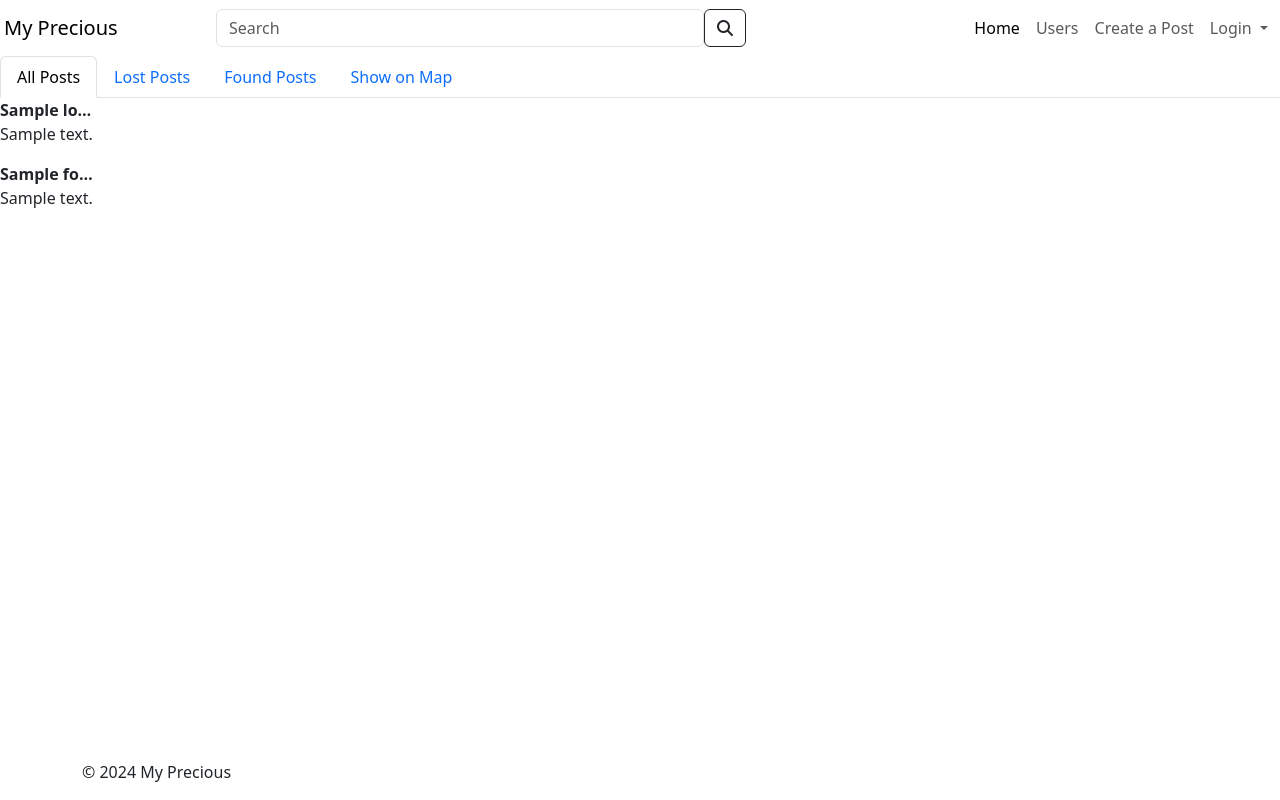
After one commit to Tomosius/My_Precious, a Django app: page /posts/view_all_posts/ in a window 1280 px wide. The commit adds this page. Run offline with Django 5.2, Linux system fonts and the light colour scheme; tables that the repository leaves empty hold one stand-in row (values such as "Sample post"); some libraries are stand-ins or nearby versions.

Commit message:
post detailed view created

```diff
--- a/posts/models.py
+++ b/posts/models.py
@@ -58,21 +58,21 @@ class Post(models.Model):
 
     def get_dynamic_url(self):
         if isinstance(self, LostPost):
-            return reverse('lostpost_detail', kwargs={'slug': self.slug})
+            return reverse('lost_post_details', kwargs={'slug': self.slug})
         elif isinstance(self, FoundPost):
-            return reverse('foundpost_detail', kwargs={'slug': self.slug})
+            return reverse('found_post_details', kwargs={'slug': self.slug})
         else:
             return "#"  # Fallback URL, in case it's neither
 
 
 class LostPost(Post):
     def get_absolute_url(self):
-        return reverse('posts:lostpost_detail', kwargs={'slug': self.slug})
+        return reverse('posts:lost_post_details', kwargs={'slug': self.slug})
 
 
 class FoundPost(Post):
     def get_absolute_url(self):
-        return reverse('posts:foundpost_detail', kwargs={'slug': self.slug})
+        return reverse('posts:found_post_details', kwargs={'slug': self.slug})
 
 
 class LostPhoto(models.Model):
--- /dev/null
+++ b/posts/templates/view_all_posts.html
@@ -0,0 +1,85 @@
+{% extends 'base_template.html' %}
+
+{% block content %}
+
+<!-- Nav tabs -->
+<ul class="nav nav-tabs">
+    <li class="nav-item">
+        <a class="nav-link active" data-bs-toggle="tab" href="#all-posts">All Posts</a>
+    </li>
+    <li class="nav-item">
+        <a class="nav-link" data-bs-toggle="tab" href="#lost-posts">Lost Posts</a>
+    </li>
+    <li class="nav-item">
+        <a class="nav-link" data-bs-toggle="tab" href="#found-posts">Found Posts</a>
+    </li>
+    <li class="nav-item">
+        <a class="nav-link" data-bs-toggle="tab" href="#show-map">Show on Map</a>
+    </li>
+</ul>
+
+<!-- Tab panes -->
+<div class="tab-content mb-5">
+    <div class="tab-pane fade show active" id="all-posts">
+        <!-- Display all posts here -->
+
+            {% for post in all_posts %}
+	            <a href="{{ post.get_absolute_url }}" style="text-decoration: none; color: inherit;">
+                <p>
+                <strong>{{ post.title|truncatechars:10 }}</strong><br>
+                {{ post.description|truncatechars:50 }}
+                </p>
+				</a>
+            {% endfor %}
+
+    </div>
+    <div class="tab-pane fade" id="lost-posts">
+        <!-- Display lost posts here -->
+
+            {% for post in lost_posts %}
+                <a href="{{ post.get_absolute_url }}" style="text-decoration: none; color: inherit;">
+                <p>
+                <strong>{{ post.title|truncatechars:10 }}</strong><br>
+                {{ post.description|truncatechars:50 }}
+                </p>
+				</a>
+            {% endfor %}
+
+    </div>
+    <div class="tab-pane fade" id="found-posts">
+        <!-- Display found posts here -->
+
+            {% for post in found_posts %}
+                <a href="{{ post.get_absolute_url }}" style="text-decoration: none; color: inherit;">
+                <p>
+                <strong>{{ post.title|truncatechars:10 }}</strong><br>
+                {{ post.description|truncatechars:50 }}
+                </p>
+				</a>
+            {% endfor %}
+
+    </div>
+    <div class="tab-pane fade" id="show-map">
+        <!-- Display map here -->
+        <!-- You can add the code for showing the map here -->
+    </div>
+</div>
+
+{% endblock %}
+
+{% block javascript %}
+<script type="text/javascript">
+    document.addEventListener('DOMContentLoaded', function () {
+        let isAuthenticated = {{ is_authenticated|yesno:"true,false" }};
+        if (!isAuthenticated) {
+            let links = document.querySelectorAll('a[href^="/"]');
+            links.forEach(function(link) {
+                link.addEventListener('click', function(event) {
+                    event.preventDefault();
+                    alert('Please log in to view post details.');
+                });
+            });
+        }
+    });
+</script>
+{% endblock %}
--- a/posts/urls.py
+++ b/posts/urls.py
@@ -7,4 +7,7 @@ app_name = 'posts'
 
 urlpatterns = [
     path('create/', views.create_post, name='create_post'),
+    path('view_all_posts/', views.view_all_posts, name='view_all_posts'),
+    path('lost/<slug:slug>/', views.post_detail_view, {'post_type': 'lost'}, name='lost_post_details'),
+    path('found/<slug:slug>/', views.post_detail_view, {'post_type': 'found'}, name='found_post_details'),
 ]
--- a/posts/views.py
+++ b/posts/views.py
@@ -4,7 +4,8 @@ from django.contrib.auth.decorators import login_required
 from django.shortcuts import redirect, render
 
 from .forms import LostPostForm, FoundPostForm, FileFieldForm
-from .models import LostPhoto, FoundPhoto
+from .models import LostPhoto, FoundPhoto, LostPost, FoundPost
+from django.shortcuts import get_object_or_404
 
 
 @login_required
@@ -48,3 +49,34 @@ def create_post(request):
         'post_type': post_type,
         'GOOGLE_MAPS_API_KEY': google_api_key
     })
+
+
+def view_all_posts(request):
+    lost_posts = LostPost.objects.all()
+    found_posts = FoundPost.objects.all()
+    all_posts = list(lost_posts) + list(found_posts)
+
+    lost_photos = LostPhoto.objects.all()
+    found_photos = FoundPhoto.objects.all()
+    context = {
+        'lost_posts': lost_posts,
+        'found_posts': found_posts,
+        'all_posts': all_posts,
+    }
+
+    return render(request, 'view_all_posts.html', context)
+
+
+def post_detail_view(request, slug, post_type):
+    google_api_key = os.environ.get('GOOGLE_MAPS_API_KEY')
+    model = LostPost if post_type == 'lost' else FoundPost
+    post = get_object_or_404(model, slug=slug)
+
+    PhotoModel = LostPhoto if post_type == 'lost' else FoundPhoto
+    photos = PhotoModel.objects.filter(lost_post=post) if post_type == 'lost' else PhotoModel.objects.filter(found_post=post)
+
+    return render(request, 'post_details.html', {
+        'post': post,
+        'photos': photos,
+        'GOOGLE_MAPS_API_KEY': google_api_key
+    })
--- a/templates/base_template.html
+++ b/templates/base_template.html
@@ -27,7 +27,7 @@
                     <ul class="navbar-nav ms-auto">
                         <li class="nav-item">
                             <a class="nav-link active" aria-current="page"
-                               href="/">Home</a>
+                               href="{% url 'posts:view_all_posts' %}">Home</a>
                         </li>
                         <li class="nav-item">
                             <a class="nav-link" href="{% url 'users:list_users' %}">Users</a>
```
Also changed, not shown: posts/templates/post_details.html (added, +106 -0 lines).
